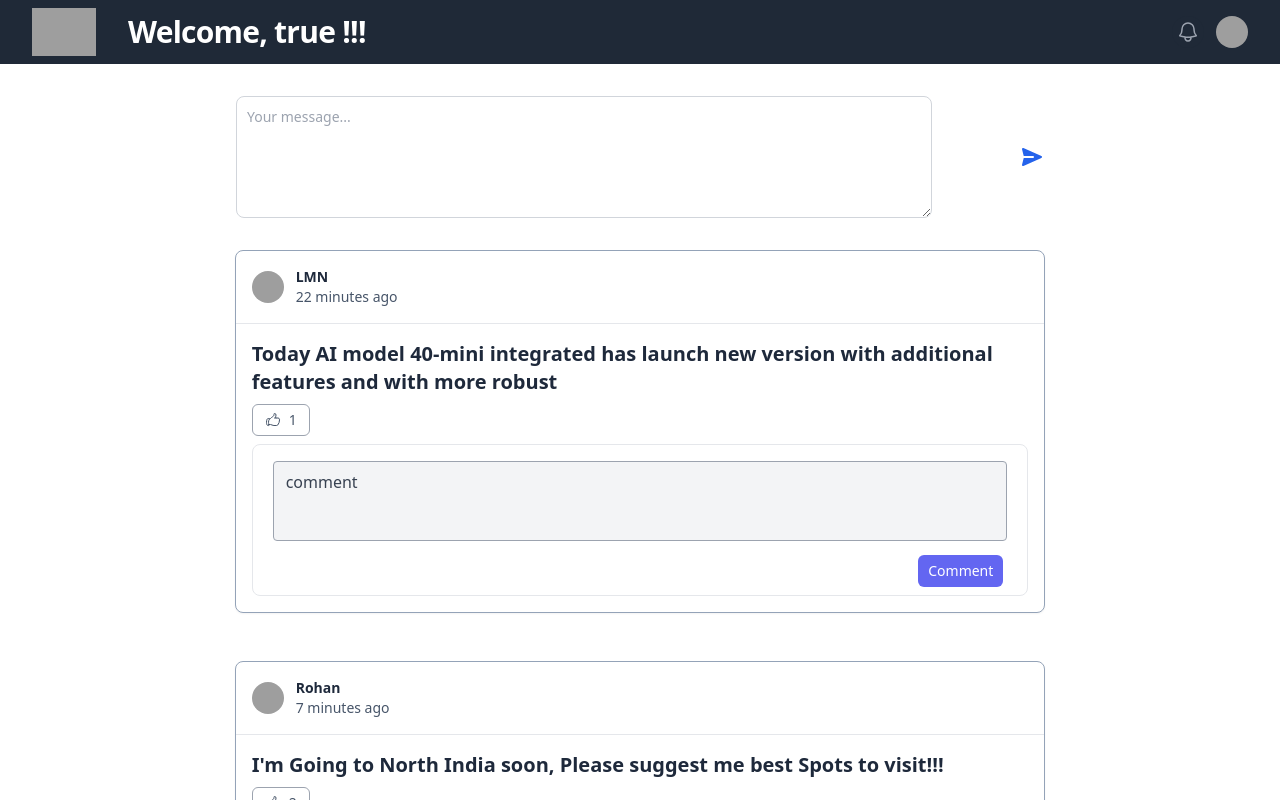
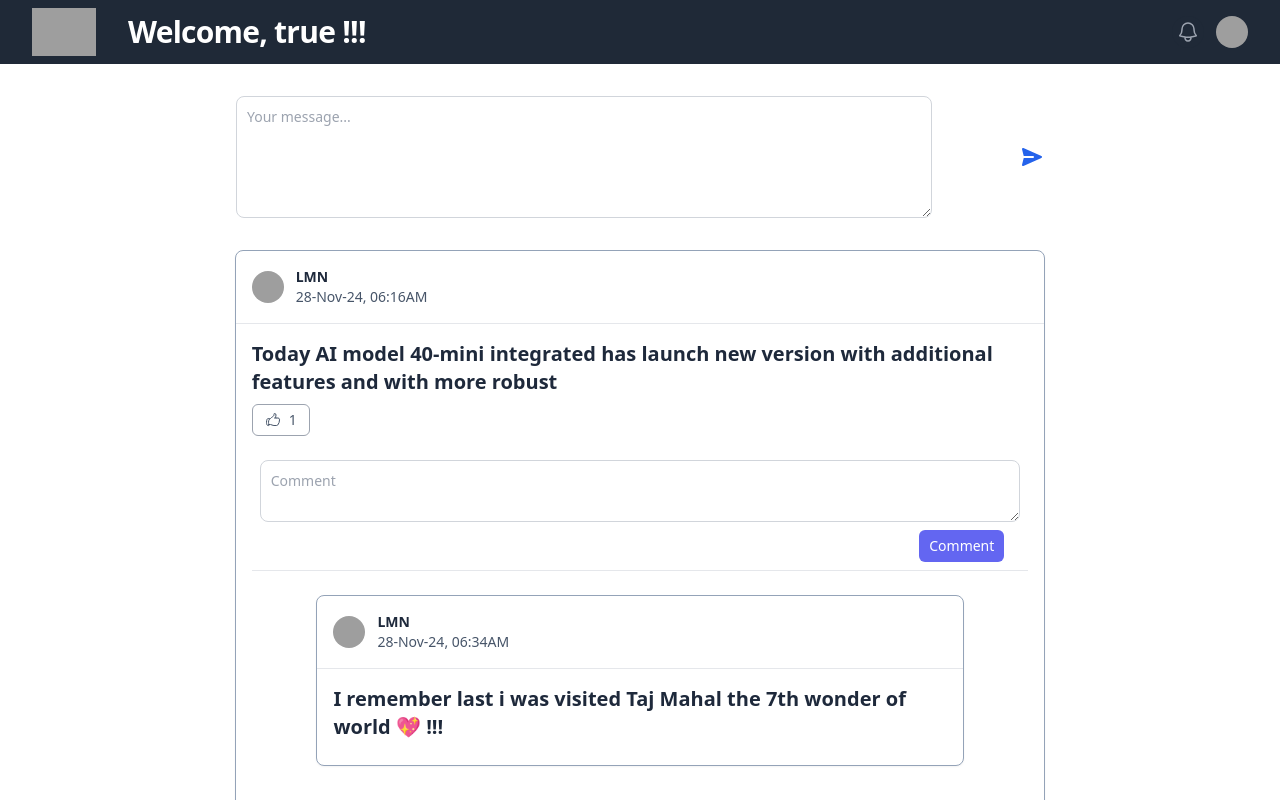
Before and after one commit to dadiRohan/ReactSocioApp, a React (Create React App) app: page /dashboard in a window 1280 px wide. Shown: the top 800 px of the page. Built offline with nearby package versions, Linux system fonts and the light colour scheme; data requests are answered from the project's data file; sample sign-in values are in the browser's storage; grey boxes are pictures that could not be loaded.

Commit message:
Dynamic Post and Commenting for Socio

```diff
--- /dev/null
+++ b/src/CreateComment.js
@@ -0,0 +1,55 @@
+import React from "react";
+import { useState } from "react";
+
+export const CreateComment = ({postId,onCommentCreated}) => {
+
+    const [newComment,setNewComment] = useState([]);
+
+    const userName = localStorage.getItem("loggedUserName");
+
+    const date = new Date(Date.now());
+    const FullDate = date.getFullYear()+'-'+ (date.getMonth() + 1) +'-'+date.getDate()+' '+date.getHours()+':'+date.getMinutes()+':'+date.getSeconds();
+
+    const onCommentSubmit = (e) => {
+        e.preventDefault();
+
+        const dataInput = {
+            postId: postId,
+            comment:newComment,
+            created_at: '',
+            created_date: FullDate,
+            created_by: userName,
+            imgPath : 'https://images.unsplash.com/photo-1472099645785-5658abf4ff4e?ixlib=rb-1.2.1&ixid=eyJhcHBfaWQiOjEyMDd9&auto=format&fit=facearea&facepad=2&w=256&h=256&q=80',
+        };
+
+        console.log(dataInput);
+
+        try {
+            fetch("http://localhost:3000/comments",{
+              headers:{"cors":"no-cors", "Content-Type":"application/json"},
+              method: 'POST',
+              body: JSON.stringify(dataInput),
+            }).then(res=>{
+              console.log("res status " + res.status);
+              setNewComment('');
+              onCommentCreated();
+            });
+        } catch (error) {
+            console.log("error "+error);
+        }
+    }
+
+    return (
+        <div className="">
+            <form onSubmit={onCommentSubmit} className="max-w-2sm bg-white rounded-lg  p-2 mx-auto mt-2">
+                <div className=" mb-2 mt-2">
+                    <textarea value={newComment} onChange={(e) => { setNewComment(e.target.value)} }
+                    placeholder="Comment" className="block p-2.5 w-full text-sm text-gray-900 bg-white rounded-lg border border-gray-300 focus:ring-blue-500 focus:border-blue-500 dark:bg-gray-800 dark:border-gray-600 dark:placeholder-gray-400 dark:text-white dark:focus:ring-blue-500 dark:focus:border-blue-500" required></textarea>
+                </div>
+                <div className="flex justify-end px-4">
+                    <button type="submit" className="px-2.5 py-1.5 rounded-md text-white text-sm bg-indigo-500">Comment</button>
+                </div>
+            </form>
+        </div>
+    );
+};
--- /dev/null
+++ b/src/ListComment.js
@@ -0,0 +1,56 @@
+import React,{ useState, useEffect } from "react";
+import { CreateComment } from "./CreateComment";
+
+export const ListComment = ({postId}) => {
+
+    const [userComment, setUserComment] = useState([]);
+    const [commentAdded, setCommentAdded] = useState(false);
+
+    const fetchComments = async (e) => {
+        const commentList = await fetch("http://localhost:3000/comments?postId="+postId,{
+            headers:{"cors":"no-cors"}
+        });
+        const commentJson = await commentList.json();
+        setUserComment(commentJson.reverse());
+    }
+    useEffect(() => {
+        fetchComments();
+    },[commentAdded]);
+
+    return (
+        <div>
+            <CreateComment postId={postId} onCommentCreated={() => setCommentAdded(prev => !prev)}/>
+            <hr/>
+        {
+            userComment?.map((data,index)=>(
+                <div className="flex justify-center items-center">
+                    <div className="relative flex flex-col my-6 bg-white shadow-sm border border-slate-400 rounded-lg w-5/6">
+
+                        <div className="flex items-center justify-between p-4">
+                            <div className="flex items-center">
+                                <img
+                                alt="Tania Andrew"
+                                src={data?.imgPath}
+                                className="relative inline-block h-8 w-8 rounded-full"
+                                />
+                                <div className="flex flex-col ml-3 text-sm">
+                                <span className="text-slate-800 font-semibold">{data?.created_by}</span>
+                                <span className="text-slate-600">{data?.created_date}</span>
+                                </div>
+                            </div>
+                        </div>
+
+                        <hr/>
+
+                        <div className="p-4">
+                            <h2 className="mb-2 text-slate-800 text-xl font-semibold">{data?.comment}</h2>
+                        </div>
+
+                    </div>
+                </div>
+            ))
+        }
+
+        </div>
+    );
+};
--- a/src/Listpost.js
+++ b/src/Listpost.js
@@ -1,12 +1,13 @@
 import { useState, useEffect } from "react";
-import { allPost } from "./utils/mockdata";
-import Comment from "./Comment";
 import CreatePost from "./CreatePost";
+import { ListComment } from "./ListComment";
 
 const Listpost = () => {
 
     const [userPost,setUserPost] = useState([]);
-    const fetchUsers = async () => {
+    const [postAdded, setPostAdded] = useState(false);
+
+    const fetchPosts = async (e) => {
         const postList = await fetch("http://localhost:3000/posts",{
             headers:{"cors":"no-cors"}
         });
@@ -14,13 +15,13 @@ const Listpost = () => {
         setUserPost(postJson.reverse());
     }
 
-    useEffect(()=>{
-        fetchUsers();
-    },[userPost])
+    useEffect(() => {
+        fetchPosts();
+    },[postAdded])
 
     return (
         <div>
-            <CreatePost />
+            <CreatePost onPostCreated={() => setPostAdded(prev => !prev)} />
 
             {
                 userPost?.map((data,index)=>(
@@ -37,7 +38,7 @@ const Listpost = () => {
                                     />
                                     <div className="flex flex-col ml-3 text-sm">
                                     <span className="text-slate-800 font-semibold">{data?.created_by}</span>
-                                    <span className="text-slate-600">{data?.created_at}</span>
+                                    <span className="text-slate-600">{data?.created_date}</span>
                                     </div>
                                 </div>
                             </div>
@@ -58,81 +59,13 @@ const Listpost = () => {
                                         <span>{data?.likes}</span>
                                     </button>
 
-                                    <form className="max-w-2sm bg-white rounded-lg border p-2 mx-auto mt-2">
-                                        <div className="px-3 mb-2 mt-2">
-                                            <textarea placeholder="comment" className="w-full bg-gray-100 rounded border border-gray-400 leading-normal resize-none h-20 py-2 px-3 font-medium placeholder-gray-700 focus:outline-none focus:bg-white"></textarea>
-                                        </div>
-                                        <div className="flex justify-end px-4">
-                                            <input type="submit" className="px-2.5 py-1.5 rounded-md text-white text-sm bg-indigo-500" value="Comment" />
-                                        </div>
-                                    </form>
-
+                                    <ListComment postId={data?.id}/>
                                 </p>
                             </div>
                         </div>
                     </div>
                 ))
             }
-
-            {/* {
-                allPost[0]?.data?.map((data,index) => (
-                    <div className="flex justify-center items-center">
-                        <div className="relative flex flex-col my-6 bg-white shadow-sm border border-slate-400 rounded-lg w-4/6">
-
-                            <div className="flex items-center justify-between p-4">
-                                <div className="flex items-center">
-                                    <img
-                                    alt="Tania Andrew"
-                                    src={data?.imgPath}
-                                    className="relative inline-block h-8 w-8 rounded-full"
-                                    />
-                                    <div className="flex flex-col ml-3 text-sm">
-                                    <span className="text-slate-800 font-semibold">{data?.created_by}</span>
-                                    <span className="text-slate-600">{data?.created_at}</span>
-                                    </div>
-                                </div>
-                            </div>
-
-                            <hr/>
-
-                            <div className="p-4">
-                                <h2 className="mb-2 text-slate-800 text-xl font-semibold">
-                                {data?.post}
-                                </h2>
-
-
-
-                                <p className="text-slate-600 leading-normal font-light">
-
-                                    <button className="py-1.5 px-3 hover:text-green-600 hover:scale-105 hover:shadow text-center border border-gray-300 rounded-md border-gray-400 h-8 text-sm flex items-center gap-1 lg:gap-2">
-                                        <svg className="w-4 h-4" xmlns="http://www.w3.org/2000/svg" fill="none" viewBox="0 0 24 24" strokeWidth="1.5" stroke="currentColor">
-                                            <path strokeLinecap="round" strokeLinejoin="round" d="M6.633 10.5c.806 0 1.533-.446 2.031-1.08a9.041 9.041 0 012.861-2.4c.723-.384 1.35-.956 1.653-1.715a4.498 4.498 0 00.322-1.672V3a.75.75 0 01.75-.75A2.25 2.25 0 0116.5 4.5c0 1.152-.26 2.243-.723 3.218-.266.558.107 1.282.725 1.282h3.126c1.026 0 1.945.694 2.054 1.715.045.422.068.85.068 1.285a11.95 11.95 0 01-2.649 7.521c-.388.482-.987.729-1.605.729H13.48c-.483 0-.964-.078-1.423-.23l-3.114-1.04a4.501 4.501 0 00-1.423-.23H5.904M14.25 9h2.25M5.904 18.75c.083.205.173.405.27.602.197.4-.078.898-.523.898h-.908c-.889 0-1.713-.518-1.972-1.368a12 12 0 01-.521-3.507c0-1.553.295-3.036.831-4.398C3.387 10.203 4.167 9.75 5 9.75h1.053c.472 0 .745.556.5.96a8.958 8.958 0 00-1.302 4.665c0 1.194.232 2.333.654 3.375z"></path>
-                                        </svg>
-                                        <span>{data?.likes}</span>
-                                    </button>
-
-                                    <form className="max-w-2sm bg-white rounded-lg border p-2 mx-auto mt-2">
-                                        <div className="px-3 mb-2 mt-2">
-                                            <textarea placeholder="comment" className="w-full bg-gray-100 rounded border border-gray-400 leading-normal resize-none h-20 py-2 px-3 font-medium placeholder-gray-700 focus:outline-none focus:bg-white"></textarea>
-                                        </div>
-                                        <div className="flex justify-end px-4">
-                                            <input type="submit" className="px-2.5 py-1.5 rounded-md text-white text-sm bg-indigo-500" value="Comment" />
-                                        </div>
-                                    </form>
-
-                                    {
-                                        data?.comments?.map((commentData,commentindex)=>(
-                                            <Comment data={commentData} />
-                                        ))
-                                    }
-
-                                </p>
-                            </div>
-                        </div>
-                    </div>
-
-                ))
-            } */}
         </div>
     );
 };
```
Also changed, not shown: src/CreatePost.js (+16 -14 lines).
